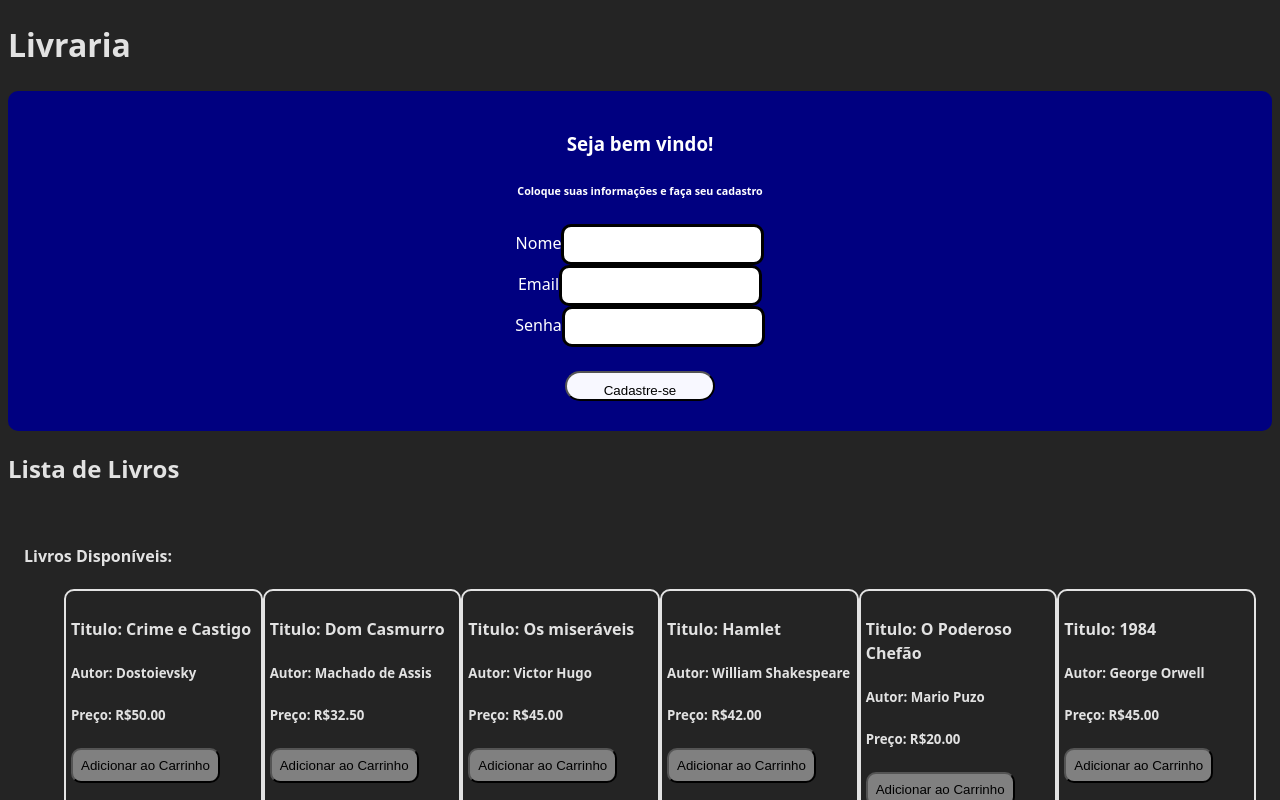
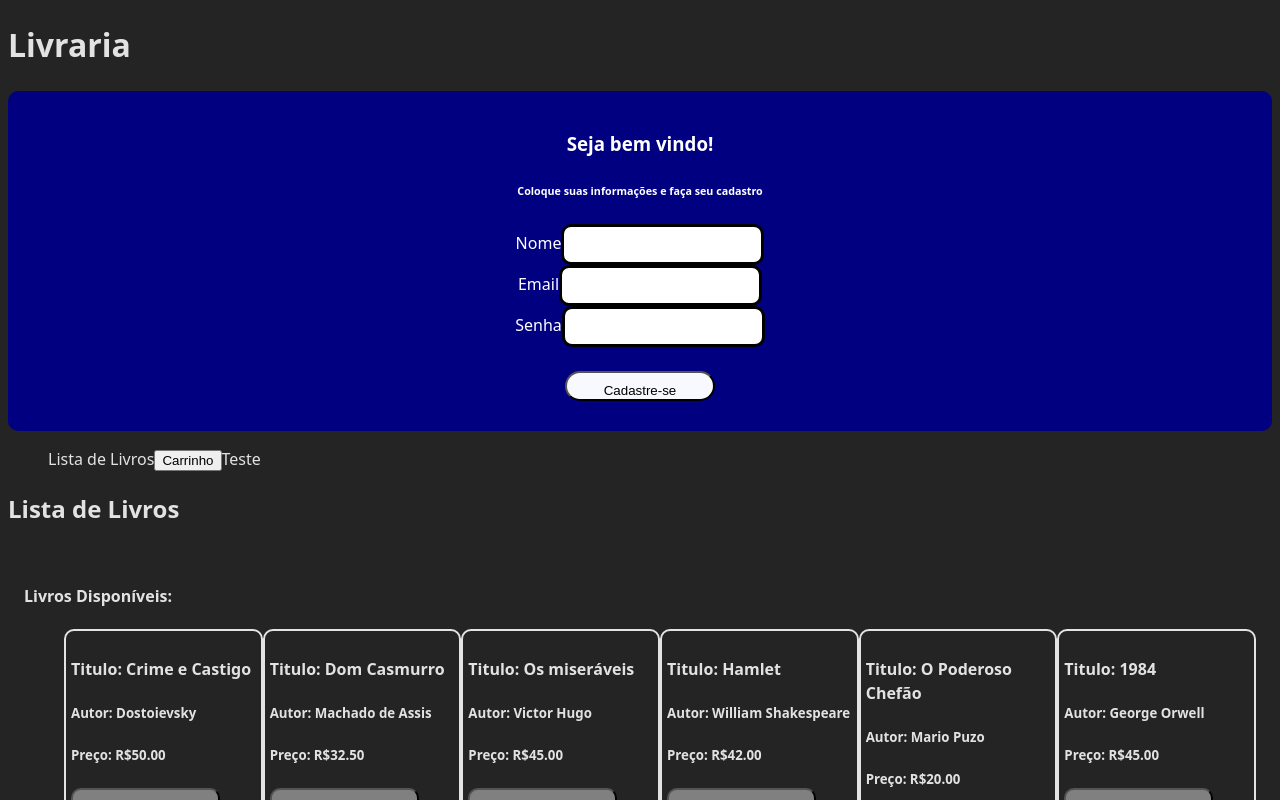
Before and after one commit to GuilhermeAyala/Livraria, a React (Vite) app: page /Admin in a window 1280 px wide. Shown: the top 800 px of the page. Built offline with nearby package versions, Linux system fonts and the light colour scheme.

Commit message:
Add do Menu.jsx
Menu para organizar os caminhos do site no frontend. Afim de facilitar a navegação do usuário pelo site

```diff
--- a/src/App.jsx
+++ b/src/App.jsx
@@ -1,4 +1,5 @@
 import React, { useState } from 'react';
+import Menu from './components/Menu';
 import CarrinhoView from './components/Carrinho';
 import FormUser from './components/FormUser';
 import AdminInterface from './components/AdminView';
@@ -22,6 +23,7 @@ function App() {
         </pre>
       )}
 
+      <Menu/>
 
       <h2>Lista de Livros</h2>
       <CarrinhoView/>
--- a/src/components/AdminView.tsx
+++ b/src/components/AdminView.tsx
@@ -36,7 +36,7 @@ function AdminInterface(){
     let [totalDeVendas, setTotalDeVendas] = useState<number>(0);
     let [jsonInfo, setJsonInfo] = useState<Funcionario | null>(null);
 
-    const handleSubmit = (e) => {
+    const handleSubmit = (e:any) => {
         e.preventDefault();
 
         const novoProduto: Produto = {
@@ -50,7 +50,7 @@ function AdminInterface(){
 
     };
 
-    const CadastroFuncionario = async (e) => {
+    const CadastroFuncionario = async (e:any) => {
         e.preventDefault();
 
         const novoFuncionario: Funcionario = {
--- /dev/null
+++ b/src/components/Menu.jsx
@@ -0,0 +1,18 @@
+import React from 'react';
+
+const Menu = () => {
+    return(
+        <div>
+            <ul style={{display: 'flex', listStyle: 'none'}}>
+                <li>Lista de Livros</li>
+                <li>
+                    <button class="icon-carrinho">Carrinho</button>
+                </li>
+                <li>Teste</li>
+            </ul>
+
+        </div>
+    );
+}
+
+export default Menu;
```
